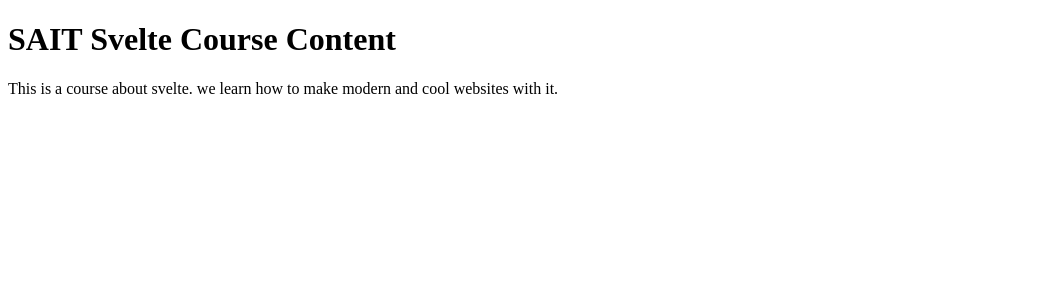
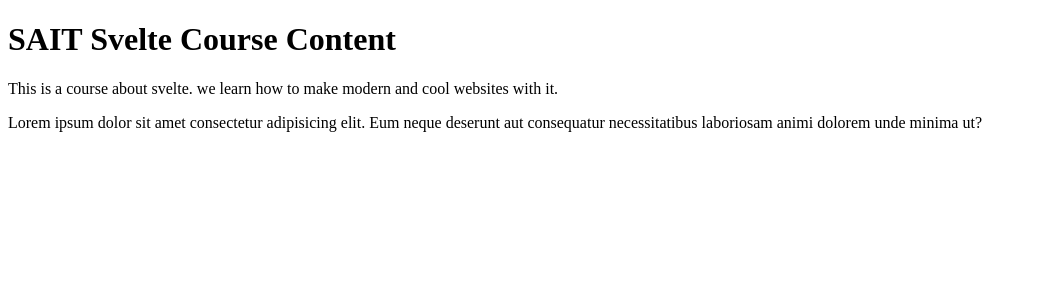
Before and after one commit to ashx3s/sait-svelte-demos, a SvelteKit app: page / in a window 1280 px wide. Shown: the top 300 px of the page, without its empty margins (0-1037 px from the left). Built offline with nearby package versions, Linux system fonts and the light colour scheme.

Commit message:
text example for deployment
Signed-off-by: Ashlyn Knox <ashlyn@lilyx.io>

```diff
--- a/src/routes/+page.svelte
+++ b/src/routes/+page.svelte
@@ -6,3 +6,8 @@
 
 <h1>SAIT Svelte {dailyContent}</h1>
 <p>{description}</p>
+
+<p>
+	Lorem ipsum dolor sit amet consectetur adipisicing elit. Eum neque deserunt aut consequatur
+	necessitatibus laboriosam animi dolorem unde minima ut?
+</p>
```
